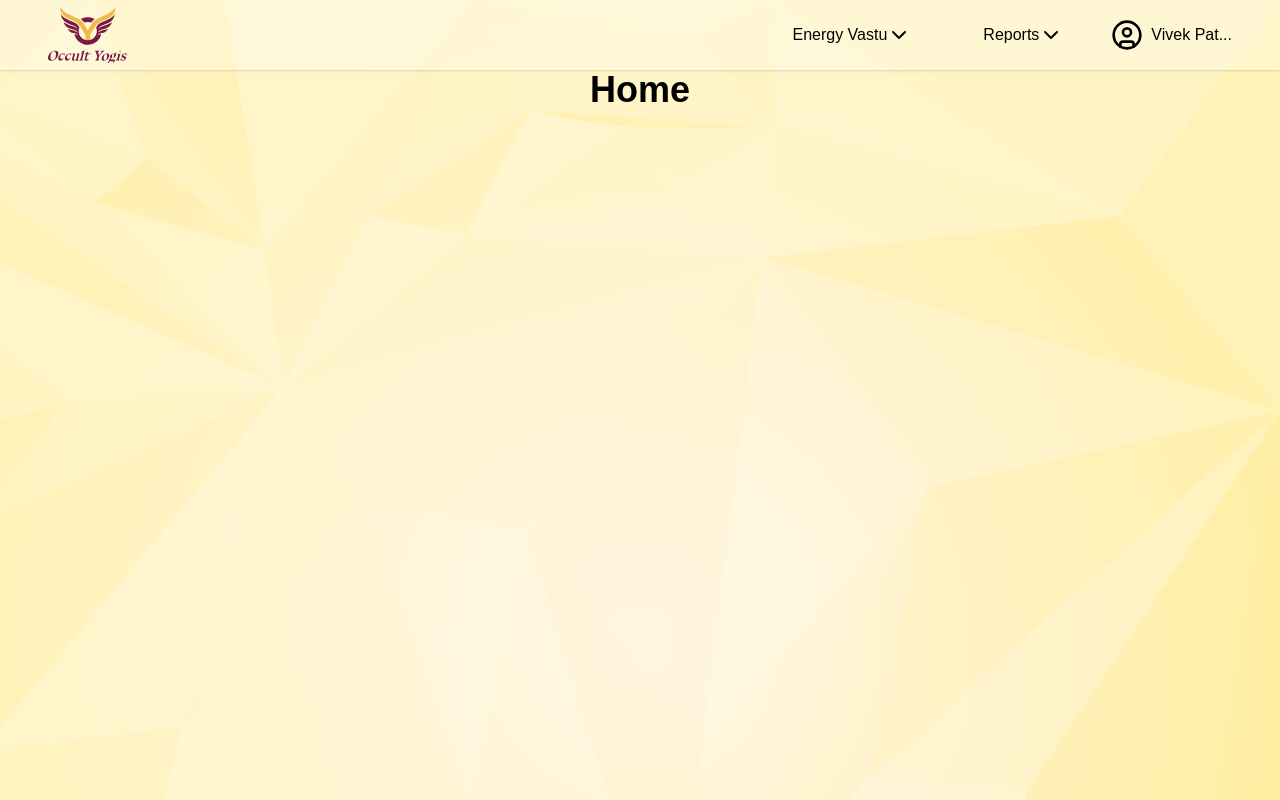
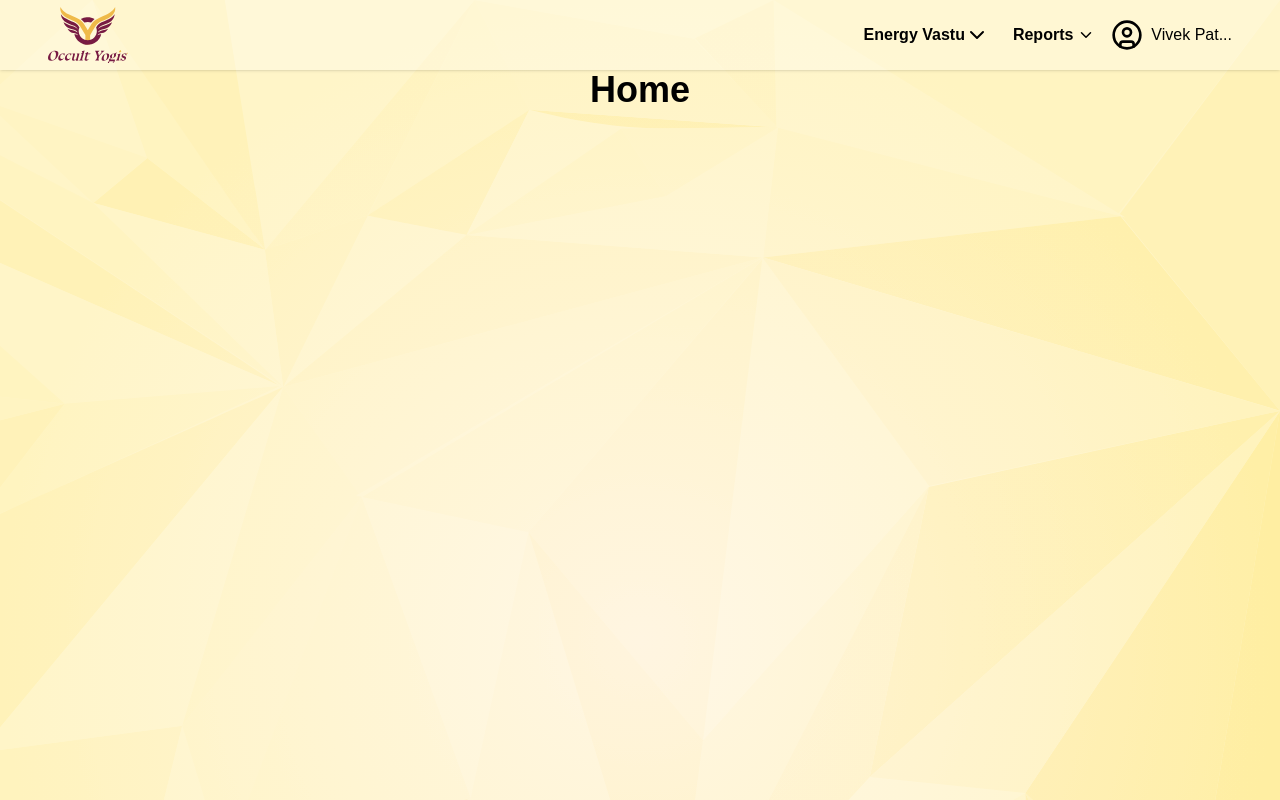
Before and after one commit to thebatraanumerology/occult-yogies-user-frontend, a React (Vite) app: page / in a window 1280 px wide. Built offline with nearby package versions, Linux system fonts and the light colour scheme; the HTML template or start-up script is replaced by a standard one.

Commit message:
navbar done

```diff
--- a/src/components/NavBar.tsx
+++ b/src/components/NavBar.tsx
@@ -1,4 +1,13 @@
-import { ChevronDown, CircleUser, LogOutIcon, Pencil, SquarePen, ThumbsUpIcon, User, User2 } from "lucide-react";
+import {
+  ChevronDown,
+  CircleUser,
+  LogOutIcon,
+  Pencil,
+  SquarePen,
+  ThumbsUpIcon,
+  User,
+  User2,
+} from "lucide-react";
 import { NavLink } from "react-router-dom";
 import { useState } from "react";
 
@@ -47,9 +56,9 @@ const NavBar = () => {
         </svg>
       </div>
 
-      <div className="flex space-x-6 items-center h-full">
+      <div className="flex items-center h-full text-black space-x-2 ">
         <NavLink
-          className="px-6 text-textYellow hover:text-bgYellow flex items-center justify-between"
+          className="px-2 hover:text-black/60 flex items-center justify-between font-semibold"
           to="/vastu-analysis"
         >
           Energy Vastu
@@ -57,22 +66,23 @@ const NavBar = () => {
         </NavLink>
 
         <div
-          className="px-6 text-textYellow hover:text-bgYellow flex items-center justify-between"
+          className="relative px-2 hover:text-black/60 flex items-center gap-1 cursor-pointer font-semibold"
           onClick={() => setShowReportsDropdown(!showReportsDropdown)}
           onMouseEnter={() => setShowReportsDropdown(true)}
           onMouseLeave={() => setShowReportsDropdown(false)}
         >
           Reports
-          <ChevronDown />
+          <ChevronDown size={18} />
           {showReportsDropdown && (
-            <div className="absolute top-full left-0 bg-black shadow-lg">
-              <ul className="list-disc pl-10 pr-4 py-1 text-left text-textYellow">
+            <div className="absolute top-full mt-3 w-64 rounded-xl px-5 py-3 bg-white text-black text-left shadow-lg shadow-black/20 border border-black/20">
+              <div className="absolute -top-2 w-4 h-4 rotate-45 bg-white"></div>
+              <ul className="flex flex-col text-sm font-medium">
                 <li>
                   <NavLink
-                    to="/vastu-reports"
-                    className="py-1 hover:text-bgYellow"
+                    to=""
+                    className="hover:text-black/60"
                   >
-                    Vastu Reports
+                    Energy Vastu
                   </NavLink>
                 </li>
               </ul>
@@ -87,21 +97,21 @@ const NavBar = () => {
           onMouseLeave={() => setShowProfileDropdown(false)}
         >
           <CircleUser size={32} />
-          <span>{name && name.length > 9 ? name.slice(0, 9) + "..." : name}</span>
+          <span>
+            {name && name.length > 9 ? name.slice(0, 9) + "..." : name}
+          </span>
 
           {showProfileDropdown && (
-            <div className="absolute right-0 top-full w-64 rounded-xl bg-white mt-2 p-4 z-50">
+            <div className="absolute right-0 top-full w-64 rounded-xl bg-white mt-3 p-4 z-50 shadow-lg shadow-black/20 border border-black/20">
               {/* Top Profile Info */}
-              <div className="absolute -top-2 left-1/2 -translate-x-1/2 w-4 h-4 rotate-45 bg-white"></div>
+              <div className="absolute -top-2 left-1/2 -translate-x-1/2 w-4 h-4 rotate-45 bg-white mx-4"></div>
               <div className="flex gap-3 items-center mb-3">
                 <div className="w-12 h-12 rounded-full bg-gray-200 flex items-center justify-center">
                   <User size={24} />
                 </div>
 
                 <div className="flex items-start flex-col">
-                  <p className="font-semibold text-bgYellow">
-                    {name}
-                  </p>
+                  <p className="font-semibold text-bgYellow">{name}</p>
 
                   <div className="mt-1 inline-flex items-center gap-2 text-sm px-2 py-1 rounded-md border border-borderGreen text-borderGreen bg-borderGreen/10 font-mediumx">
                     <ThumbsUpIcon size={16} className="text-borderGreen" />
```
